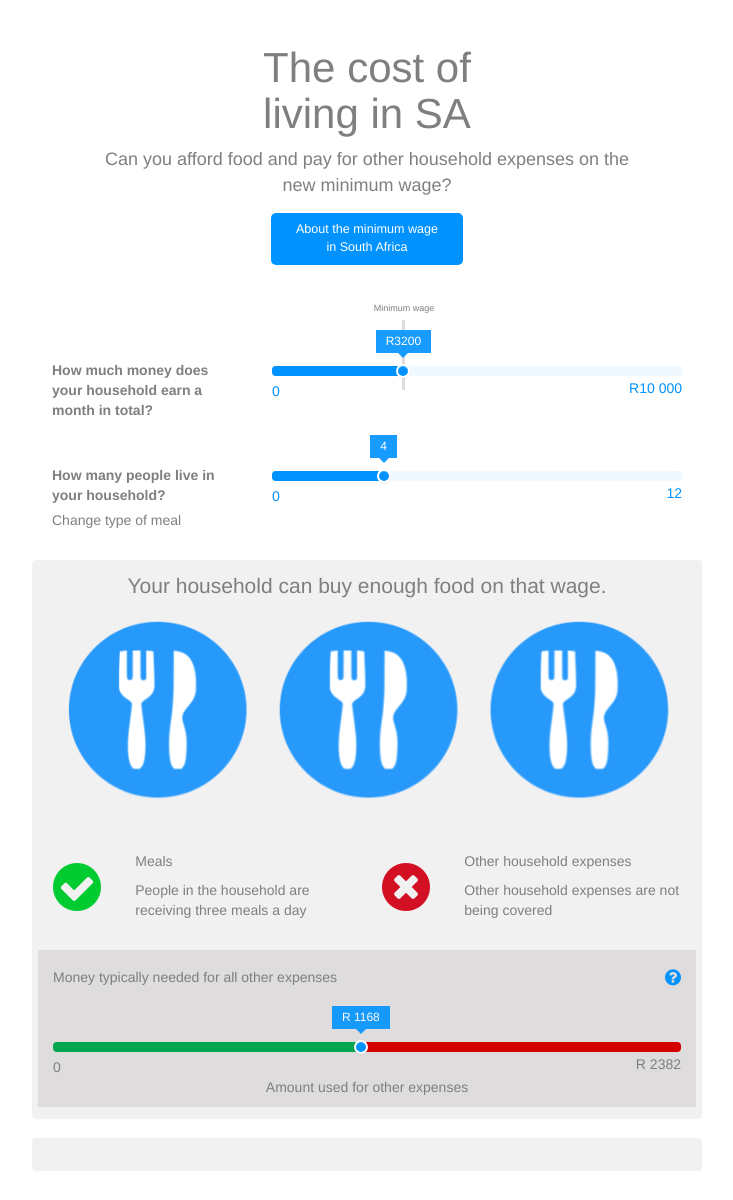
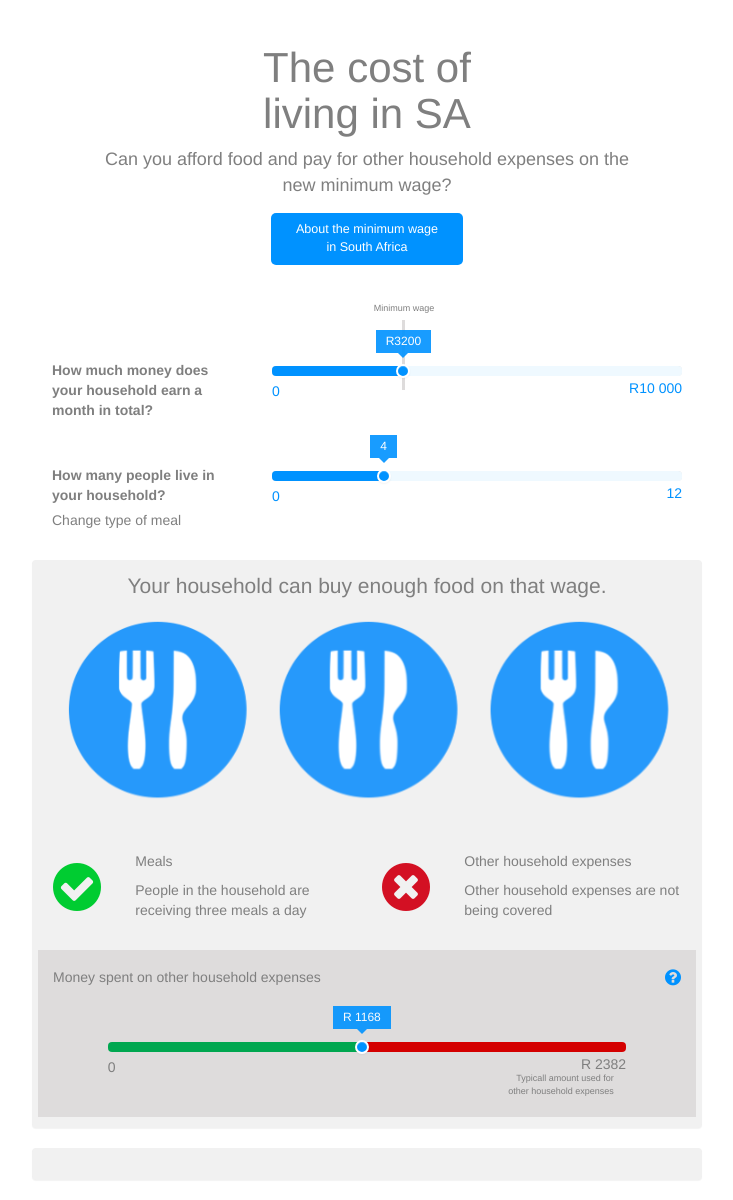
Before and after one commit to OpenUpSA/minimum-wage, a Jekyll site: the page built from index.html, in a window 1280 px wide. Shown: the whole page, without its empty margins (273-1006 px from the left). Built offline with Jekyll 4.4.1, drawn with Linux system fonts in a browser that asks for light colours.

Commit message:
Other expenses slider

```diff
--- a/css/app.scss
+++ b/css/app.scss
@@ -184,6 +184,10 @@ $bar-red: #D40000;
 
 .slider-row {
   padding-top: 40px;
+
+  &.other-expenses {
+    padding-bottom: 30px;
+  }
 }
 
 .label {
@@ -237,22 +241,49 @@ $bar-red: #D40000;
   padding: 3px 10px;
 }
 
-.min-wage-tick {
+
+.slider-stroke {
   position: absolute;
   height: 70px;
   width: 3px;
   background-color: $panel-grey;
   margin-top: -40px;
-  left: 32%;
-  margin-left: 4px;
+
+  &.min-wage {
+    left: 32%;
+    margin-left: 4px;
+  }
+
+  // &.other-expenses-available {
+  //   background-color: $grey;
+  //   margin-left: -1px;
+  //   margin-top: -5px;
+  //   height: 55px;
+  // }
 }
 
-.min-wage-label {
+.slider-stroke-label {
   position: absolute;
   margin-top: -58px;
-  left: 32%;
-  margin-left: -24px;
   font-size:9px;
+  text-align: center;
+
+  &.min-wage{
+    left: 32%;
+    margin-left: -24px;
+  }
+
+  // &.other-expenses-available {
+  //   margin-left: -40px;
+  //   margin-top: 55px;
+  // }
+
+  &.other-expenses-required {
+    right: 5%;
+    margin-top: 37px;
+    text-align: right;
+  }
+
 }
 
 .extra-info {
--- a/index.html
+++ b/index.html
@@ -29,8 +29,8 @@ extra_css:
     <div id="household">
       <div class="row slider-row">
         <div class="col-sm-8 col-sm-push-4">
-          <div class="min-wage-tick"></div>
-          <div class="min-wage-label">Minimum wage</div>
+          <div class="slider-stroke min-wage"></div>
+          <div class="slider-stroke-label min-wage">Minimum wage</div>
           <input id="hh-income" data-slider-id='hh-income-slider' type="number" data-slider-min="0" data-slider-max="10000" data-slider-step="100" data-slider-value="3200"/>
           <span class="label start">0</span>
           <span class="label end">R10 000</span>
@@ -139,20 +139,19 @@ extra_css:
         <div class="col-xs-12">
           <div class="row">
             <div class="col-xs-10">
-              <h5>Money typically needed for all other expenses</h5>
+              <h5>Money spent on other household expenses</h5>
             </div>
             <div class="col-xs-2 h5 info">
               <i class="fa fa-question-circle fa-lg results-info" id="other-expenses-info" aria-hidden="true"></i>
             </div>
           </div>
-          <div class="row slider-row">
-            <div class="col-xs-12">
+          <div class="row slider-row other-expenses">
+            <div class="col-xs-12 col-sm-10 col-sm-offset-1">
+              <div class="slider-stroke-label other-expenses-required">Typicall amount used for <br> other household expenses</div>
+
               <input id="hh-expenses" data-slider-id='hh-expenses-slider' type="number" data-slider-min="0" data-slider-step="1"/>
               <span class="label start">0</span>
               <span class="label end amount"></span>
-            </div>
-            <div class="col-xs-12">
-                <div class="context">Amount used for other expenses</div>
             </div>
           </div>
         </div>
--- a/js/app.js
+++ b/js/app.js
@@ -203,6 +203,12 @@ $(window).on('load', function() {
         self.otherCostCoverage = calcOtherCostCoverage();
       }
 
+      // var strokePos = $('#hh-expenses-slider').find('.min-slider-handle').css('left');
+      // $('#hh-expenses-slider').prepend($('.slider-stroke.other-expenses-available'));
+      // $('#hh-expenses-slider').prepend($('.slider-stroke-label.other-expenses-available'));
+      // $('.slider-stroke.other-expenses-available').css('left', strokePos);
+      // $('.slider-stroke-label.other-expenses-available').css('left', strokePos);
+
       function drawSummary () {
 
         var verdictTag = {
```
